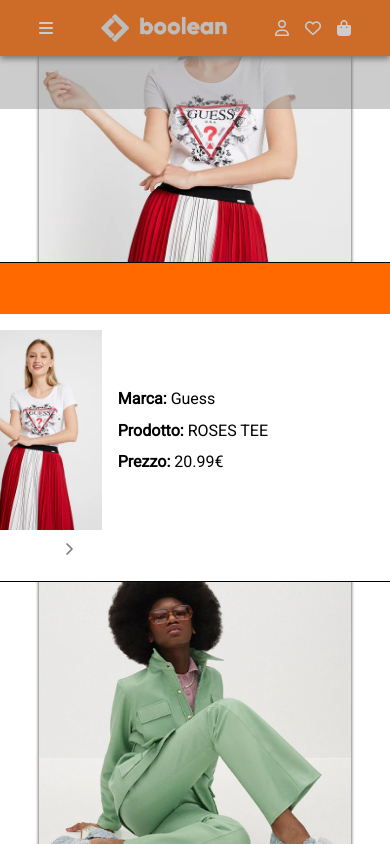
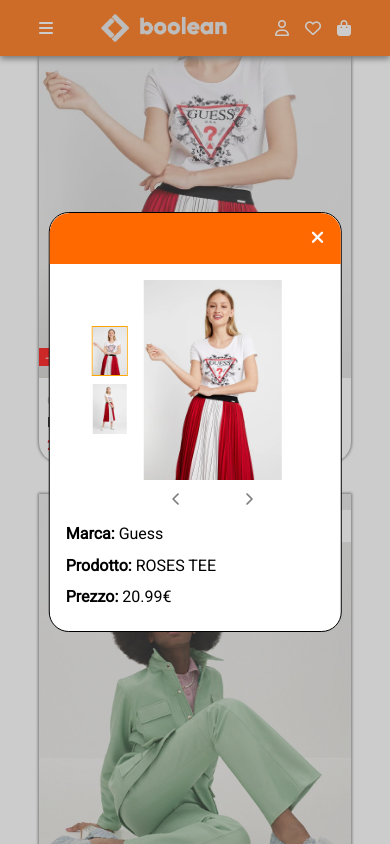
Before and after one commit to alessiavozzo/vite-boolando, a Vue app: page / in a window 390 px wide. Both pictures are taken after a click on the element "ROSES TEE". Shown: the part 735-1579 px from the top of the page. Built offline with nearby package versions, Linux system fonts and the light colour scheme; data requests are answered from the project's data file.

Commit message:
add modal in mediaqueries

```diff
--- a/src/assets/scss/partials/_common.scss
+++ b/src/assets/scss/partials/_common.scss
@@ -8,6 +8,7 @@
 
 body {
     font-family: 'Roboto', sans-serif;
+    position: relative;
 }
 
 .container {
--- a/src/assets/scss/partials/_main.scss
+++ b/src/assets/scss/partials/_main.scss
@@ -1,7 +1,7 @@
 @use "./variables" as *;
 
 #site_main {
-    margin-top: 6rem;
+    padding-top: 6rem;
     margin-bottom: 1rem;
 
     .card {
--- a/src/assets/scss/partials/_mediaqueries.scss
+++ b/src/assets/scss/partials/_mediaqueries.scss
@@ -8,6 +8,10 @@
     .copyright {
         display: flex;
         flex-direction: column;
+    }
+
+    .modal-content {
+        width: 75% !important;
     }
 }
 
@@ -41,6 +45,20 @@
         }
     }
 
+    .modal-content {
+        .modal-bottom {
+            flex-direction: column;
+
+            .prod-images {
+                justify-content: center;
+            }
+
+            .modal-right {
+                height: 100px !important;
+            }
+        }
+    }
+
     .d-none {
         display: none !important;
     }
```
